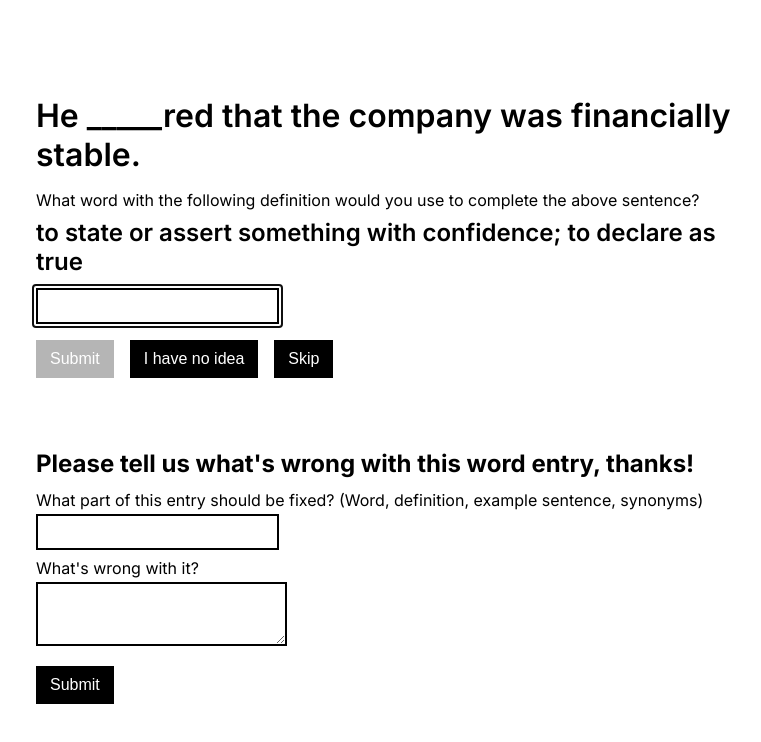
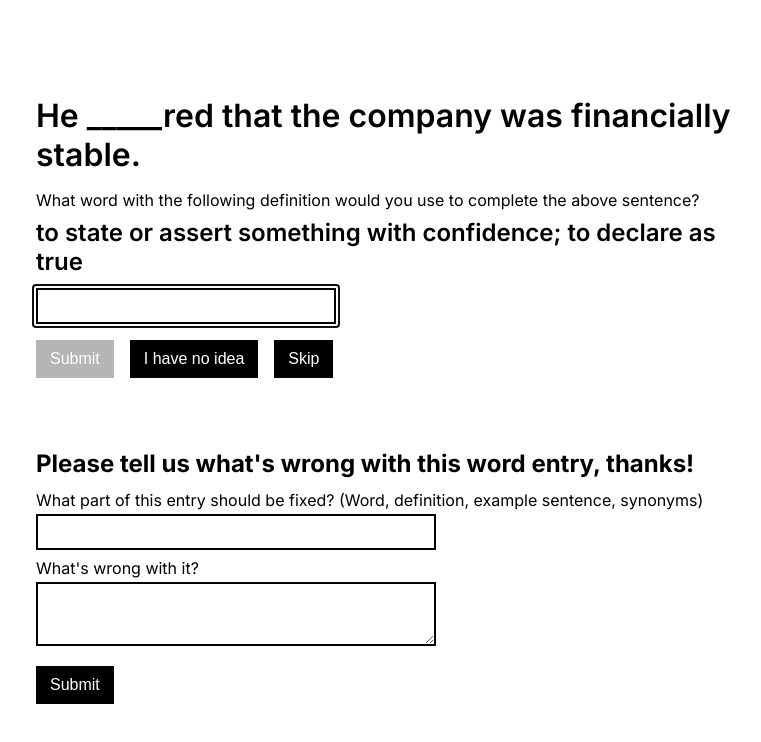
Before and after one commit to dierat/drawing-a-blank, a Next.js app: page / in a window 1280 px wide. Shown: the top 742 px of the page, without its empty margins (252-1013 px from the left). Built offline with nearby package versions, Linux system fonts and the light colour scheme.

Commit message:
add Open Sans font, set input and textarea widths

```diff
--- a/src/components/ContactForm.js
+++ b/src/components/ContactForm.js
@@ -85,7 +85,12 @@ const ContactForm = ({ word }) => {
           <label className={styles.label} htmlFor="reason">
             What's wrong with it?
           </label>
-          <textarea id="reason" type="text" name="reason" />
+          <textarea
+            id="reason"
+            type="text"
+            name="reason"
+            className={styles.textarea}
+          />
         </div>
       </div>
 
--- a/src/pages/index.tsx
+++ b/src/pages/index.tsx
@@ -145,6 +145,7 @@ export default function Home() {
         />
         <meta name="viewport" content="width=device-width, initial-scale=1" />
         <link rel="icon" href="/favicon.ico" />
+        <link href='https://fonts.googleapis.com/css?family=Open Sans' rel='stylesheet' />
       </Head>
       <main className={`${styles.main} ${inter.className}`}>
         {!gameIsLoading && <div>
--- a/src/styles/ContactForm.module.css
+++ b/src/styles/ContactForm.module.css
@@ -18,23 +18,38 @@
   margin-bottom: 16px;
 }
 
+/* TODO: maybe add this to global styles */
 .label {
   display: block;
   margin-bottom: 4px;
 }
 
-.input {
-  max-width: 400px;
+/* TODO: maybe add this to global styles */
+.input, .textarea {
+  width: 400px;
 }
 
 /* TODO: add breakpoint variables */
 /* TODO: maybe add this to global styles */
 @media screen and (max-width: 600px) {
-  .input{
-    max-width: 100%;
+  .input, .textarea {
+    width: 100%;
   }
 }
 
+/* TODO: maybe add this to global styles */
+.textarea {
+  /* textarea elements need the font styles added directly */
+  font-family: "Open Sans", sans-serif;
+  font-optical-sizing: auto;
+  font-style: normal;
+  /* for some reason the text looks different than the input field;
+     tweaking the font size and weight helps them look the same */
+  font-size: 0.9rem;
+  font-weight: 800;
+}
+
+/* TODO: maybe add this to global styles */
 .submit {
   display: block;
 }
--- a/src/styles/Home.module.css
+++ b/src/styles/Home.module.css
@@ -31,6 +31,10 @@
 
 .inputWrapper {
   margin-bottom: 16px;
+}
+
+.inputWrapper input {
+  width: 300px;
 }
 
 .inputWrapper input {
--- a/src/styles/globals.css
+++ b/src/styles/globals.css
@@ -20,6 +20,12 @@ body {
 body {
   color: var(--text-color-light-mode);
   background: var(--bg-color-light-mode);
+  font-size: 1rem;
+
+  font-family: "Open Sans", sans-serif;
+  font-optical-sizing: auto;
+  font-weight: 400;
+  font-style: normal;
 }
 
 @media (prefers-color-scheme: dark) {
```
